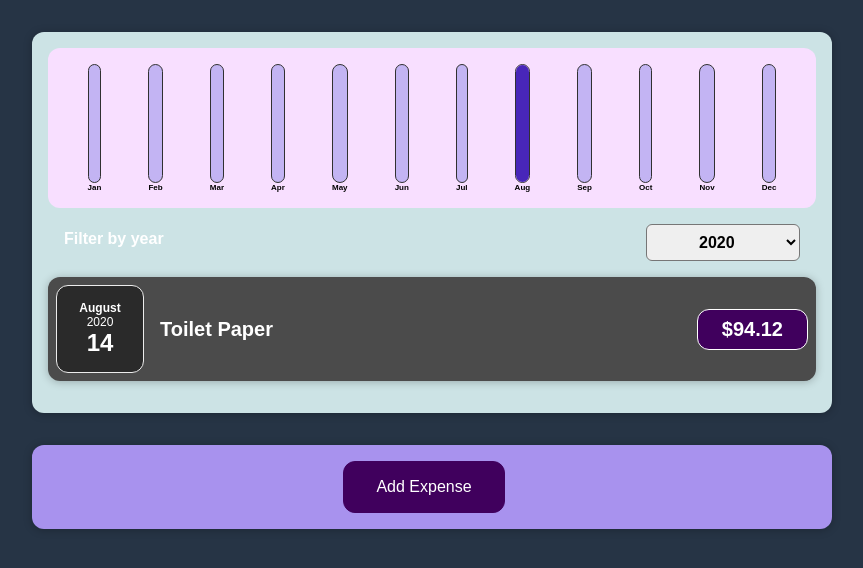
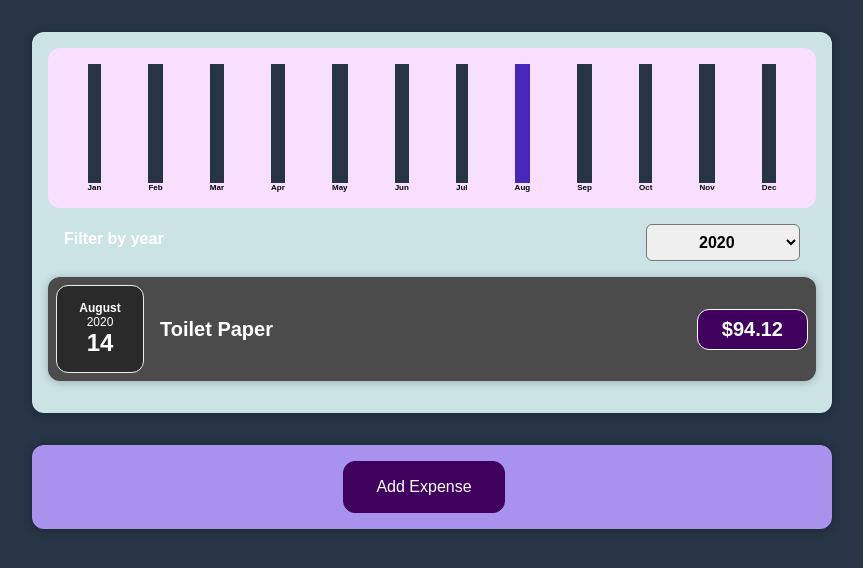
Before and after one commit to gKanellos/react-expense-tracker, a React (Create React App) app: page / in a window 1280 px wide. Shown: the top 568 px of the page, without its empty margins (208-1071 px from the left). Built offline with nearby package versions, Linux system fonts and the light colour scheme; a web font is replaced by a local one.

Commit message:
Update ChartBar.css

```diff
--- a/src/components/Chart/ChartBar.css
+++ b/src/components/Chart/ChartBar.css
@@ -8,9 +8,7 @@
   .chart-bar__inner {
     height: 100%;
     width: 100%;
-    border: 1px solid #313131;
-    border-radius: 12px;
-    background-color: #c3b4f3;
+    background-color: #263445;
     overflow: hidden;
     display: flex;
     flex-direction: column;
```
